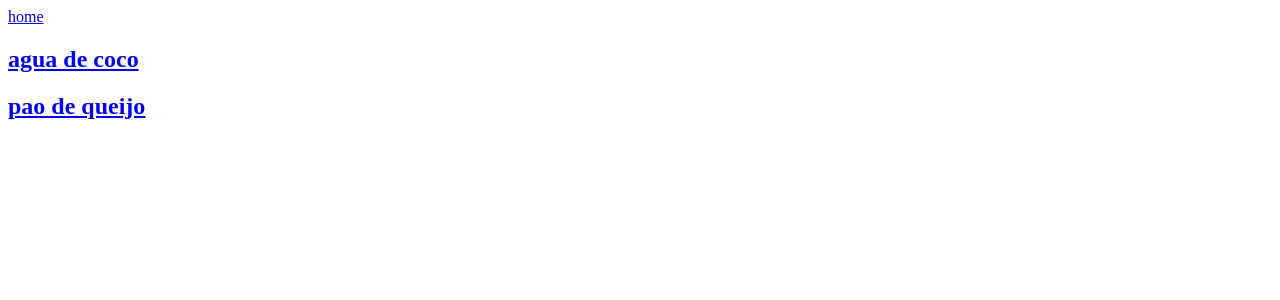
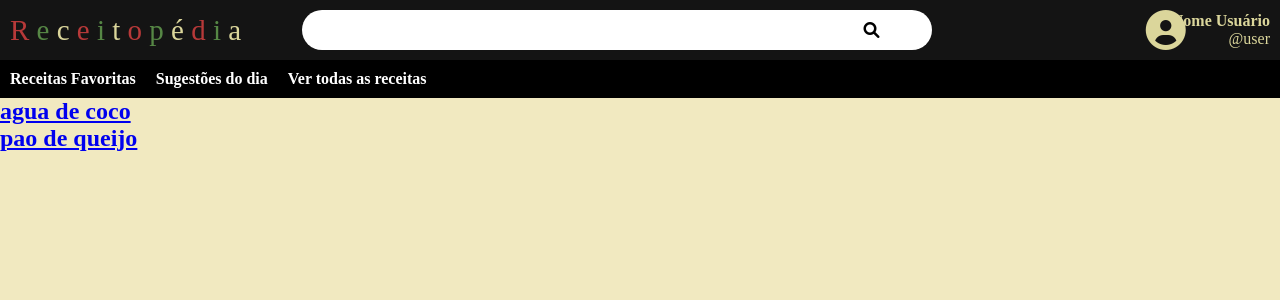
Before and after one commit to Caldas42/Receitopedia, a Django app: page /visualizar_todos/ in a window 1280 px wide. Shown: the top 300 px of the page. Run offline with Django 5.2, Linux system fonts and the light colour scheme; data comes from the database, SQL or seed files in the repository; both versions use the stored data as it was after the commit; some web fonts are replaced.

Commit message:
css visualizar todos

```diff
--- a/aplicacao/templates/home.html
+++ b/aplicacao/templates/home.html
@@ -19,7 +19,7 @@
         <i class="fa-solid fa-circle-user" id="user-icon"></i>
         <div class="user-info">
             <span>Nome Usuário</span>
-            <span>@user7269321</span>
+            <span>@user</span>
         </div>
     </header>
 
--- a/aplicacao/templates/visualizar_todos.html
+++ b/aplicacao/templates/visualizar_todos.html
@@ -5,24 +5,40 @@
     <meta charset="UTF-8">
     <meta name="viewport" content="width=device-width, initial-scale=1.0">
     <link rel="stylesheet" href="{% static 'aplicacao/css/visualizar_todos.css' %}">
+    <link rel="stylesheet" href="https://cdnjs.cloudflare.com/ajax/libs/font-awesome/6.0.0-beta3/css/all.min.css">
     <title>Ver todas</title>
 </head>
 <body>
     <header>
-        <a href="{% url 'aplicacao:home' %}">home</a>
+        <div class="space">
+            <span class="Red">R</span> <span class="Green">e</span> <span class="Bege">c</span> <span class="Red">e</span> <span class="Green">i</span> <span class="Bege">t</span> <span class="Red">o</span> <span class="Green">p</span> <span class="Bege">é</span> <span class="Red">d</span> <span class="Green">i</span> <span class="Bege">a</span>
+        </div>
+
+        <input type="text" placeholder="" class="Navbar2">
+        <i class="fa-solid fa-magnifying-glass" id="lupa"></i>
+        <i class="fa-solid fa-circle-user" id="user-icon"></i>
+        <div class="user-info">
+            <span>Nome Usuário</span>
+            <span>@user</span>
+        </div>
     </header>
+
+    <nav>
+        <ul>
+            <li><a href="#">Receitas Favoritas</a></li>
+            <li><a href="#">Sugestões do dia</a></li>
+            <li><a href="{%url 'aplicacao:visualizar_todos'%}">Ver todas as receitas</a></li>
+        </ul>
+    </nav>
+
     <main>
-
         {% for Receita in todas_as_receitas %}
         <a href="{% url 'aplicacao:visualizar_um' Receita.id %}">
-
-            <div class="card">
+            <div>
                 <h2>{{Receita.nome}}</h2>
             </div>
         </a>
-
         {% endfor %}
     </main>
-
 </body>
 </html>
--- a/aplicacao/templates/visualizar_um.html
+++ b/aplicacao/templates/visualizar_um.html
@@ -1,3 +1,4 @@
+{% load static %}
 <!DOCTYPE html>
 <html lang="pt-BR">
 <head>
@@ -6,6 +7,6 @@
     <title>Document</title>
 </head>
 <body>
-
+    <h2>{{Receita.nome}}</h2>
 </body>
 </html>
--- a/aplicacao/views.py
+++ b/aplicacao/views.py
@@ -17,7 +17,6 @@ def adicionar(request):
         modo_preparo = request.POST.get('modo_preparo')
         comentarios = request.POST.get('comentarios')
 
-
         Receita = receita(nome=nome, ingredientes=ingredientes, modo_preparo=modo_preparo, comentarios=comentarios)
 
         Receita.save()
--- a/templates/static/aplicacao/css/visualizar_todos.css
+++ b/templates/static/aplicacao/css/visualizar_todos.css
@@ -0,0 +1,115 @@
+* {
+    margin: 0;
+    padding: 0;
+    box-sizing: border-box;
+}
+
+body {
+    font-family: Jaro;
+    background-color: #F1E9C0;
+}
+
+header {
+    background-color: #141414;
+    color: #DBD69B;
+    padding: 10px;
+    display: flex;
+    justify-content: space-between;
+    align-items: center;
+}
+
+header input {
+    padding: 5px;
+    width: 50%;
+    height: 40px;
+    border: none;
+    border-radius: 50px;
+}
+
+header .user-info {
+    display: flex;
+    flex-direction: column;
+    align-items: flex-end;
+
+}
+
+header .user-info span:first-child {
+    font-weight: bold;
+}
+
+nav {
+    background-color: #000000;
+    padding: 10px;
+}
+
+nav ul {
+    display: flex;
+    list-style-type: none;
+}
+
+nav ul li {
+    margin-right: 20px;
+}
+
+nav ul li a {
+    color: #FFF;
+    text-decoration: none;
+    font-weight: bold;
+}
+
+h1 {
+    margin-bottom: 20px;
+    color: #AD3826;
+}
+
+@font-face {
+    font-family: 'Jaro';
+    src: url(../../../static/fonts/Jaro-Regular-VariableFont_opsz.ttf);
+}
+
+.space {
+    letter-spacing: 0;
+    font-size: 29px;
+}
+
+.Red {
+    color: #B73939;
+}
+
+.Green {
+color: #568745;
+}
+
+.Bege {
+    color: #DBD69B;
+}
+
+#lupa {
+    position: relative;
+    right: 130px;
+    color: #000000;
+}
+
+#user-icon{
+    position: relative;
+    left: 75px;
+    font-size: 40px;
+}
+
+#linkadd {
+    text-decoration: none;
+    list-style: none;
+}
+
+.divAd {
+    text-align: right;
+    margin: 20px;
+}
+
+.h1Ad_receita {
+    text-align: center;
+}
+
+label {
+    border-radius: 30px;
+}
```
Also changed, not shown: db.sqlite3.
